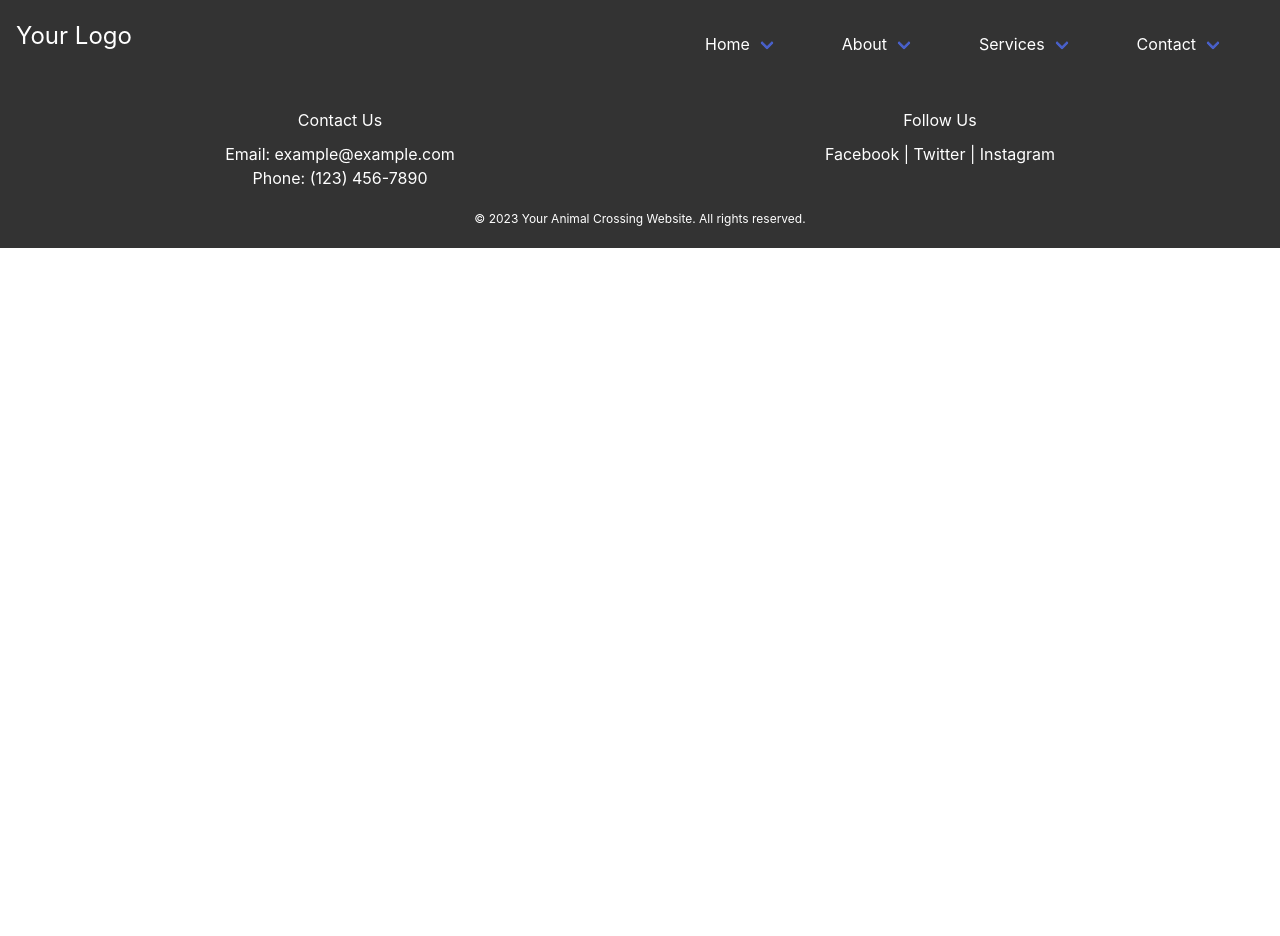
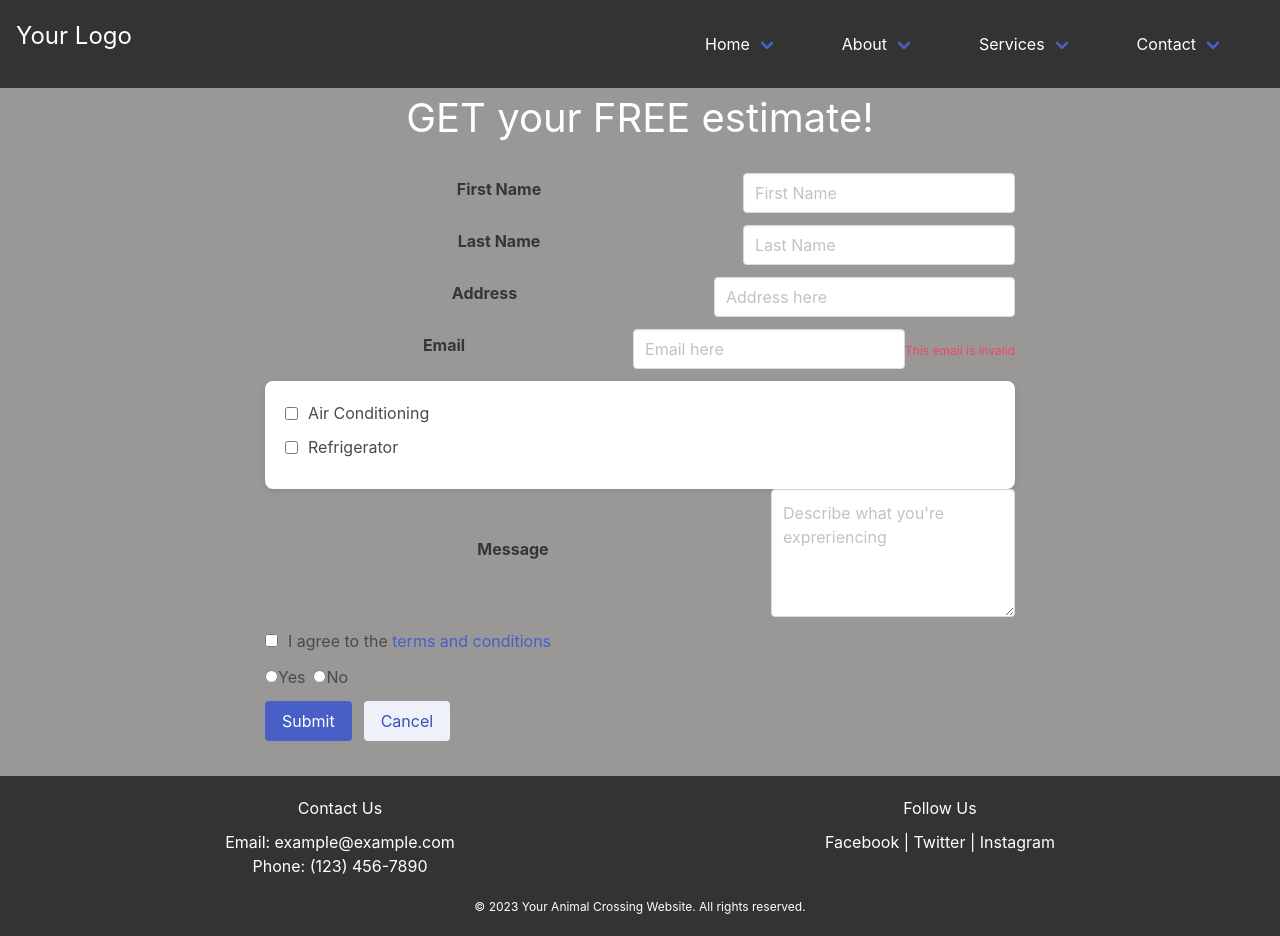
Before and after one commit to kaylonm17/B-andAC, a React (Create React App) app: page /App2 in a window 1280 px wide. Before the commit the page ends 800 px from the top, so only its background shows below. Built offline with nearby package versions, Linux system fonts and the light colour scheme.

Commit message:
form.css

```diff
--- a/src/App.js
+++ b/src/App.js
@@ -5,6 +5,9 @@ import { BrowserRouter as Router, Route, Switch } from 'react-router-dom';
 import Card from './cards';
 import WelcomeBanner from './WelcomeBanner';
 import Footer from './footer';
+import Estimate from "./App2";
+import TOS from "./App3";
+import EndPage from "./App4";
 
 
 function App() {
@@ -48,6 +51,15 @@ function App() {
           </body>
           </Route>
           {/* Add more routes for other services */}
+          <Route path="/App2">
+            <Estimate/>
+          </Route>
+          <Route path="/App3">
+            <TOS/>
+          </Route>
+          <Route path="/App4">
+            <EndPage/>
+          </Route>
         </Switch>
         <Footer />
       </Router>
--- a/src/App2.js
+++ b/src/App2.js
@@ -1,13 +1,17 @@
 import './App.css';
+import './Form.css';
+import { Link } from 'react-router-dom';
 import Navbar from './Navbar'
 import React from 'react';
 import Footer from './footer';
+import App3 from './App3';
+import App4 from './App4';
 
 function App2() {
     return (
 
         <div className="App">
-            <Navbar />
+
       <div className="app" >
       </div>
         <h1 className="app-color">GET your FREE estimate!</h1>
@@ -15,9 +19,16 @@ function App2() {
     <body className="app-color">
     <div className="form-container">
     <div class="field">
-  <label class="label">Name</label>
+  <label class="label"> First Name</label>
   <div class="control">
-    <input class="input" type="text" placeholder="Name here"></input>
+    <input class="input" type="text" placeholder="First Name"></input>
+  </div>
+</div>
+
+<div class="field">
+  <label class="label">Last Name</label>
+  <div class="control">
+    <input class="input" type="text" placeholder="Last Name"></input>
   </div>
 </div>
 
@@ -26,7 +37,6 @@ function App2() {
   <div class="control has-icons-right">
     <input class="input" type="text" placeholder="Address here"></input>
   </div>
-  <p class="help is-success">This username is available</p>
 </div>
 
 <div class="field">
@@ -61,7 +71,7 @@ function App2() {
   <div class="control">
     <label class="checkbox">
       <input type="checkbox"></input>
-      I agree to the <a href="#">terms and conditions</a>
+      I agree to the <a href="./App3">terms and conditions</a>
     </label>
   </div>
 </div>
@@ -81,7 +91,13 @@ function App2() {
 
 <div class="field is-grouped">
   <div class="control">
-    <button class="button is-link">Submit</button>
+    <ul>
+        <li>
+        <Link to="/App4">
+          <button className="button is-link">Submit</button>
+        </Link>
+        </li>
+    </ul>
   </div>
   <div class="control">
     <button class="button is-link is-light">Cancel</button>
@@ -89,7 +105,7 @@ function App2() {
 </div>
 </div>
     </body>
-    <Footer></Footer>
+
     </div>
 
     );
--- a/src/App3.js
+++ b/src/App3.js
@@ -7,7 +7,6 @@ import WelcomeBanner from './WelcomeBanner';
 function App3() {
 	return (
 	  <div className="App">
-			<Navbar/>
 		<header className="App-header">
 		<div className="app">
 
@@ -55,8 +54,6 @@ Last Updated: [Date]</p2>
 </div>
 			</div>
 		</body>
-
-		<Footer></Footer>
 		</div>
 
 
--- a/src/App4.js
+++ b/src/App4.js
@@ -2,3 +2,12 @@ import './App.css';
 import Navbar from './Navbar'
 import React from 'react';
 import Footer from './footer';
+
+function App4 () {
+    return (
+        <div className='App'>
+        </div>
+    );
+}
+
+export default App4;
--- /dev/null
+++ b/src/Form.css
@@ -0,0 +1,24 @@
+.form-container {
+    max-width: 800px;
+    margin: 0 auto;
+    padding: 25px;
+  }
+
+  .field {
+    display: flex;
+    flex-direction: row;
+    justify-content: space-between;
+    align-items: center;
+    margin-bottom: 10px;
+  }
+
+  .label {
+    flex: 1;
+    margin-right: 10px;
+  }
+
+  .input {
+    flex: 2;
+  }
+
+  /* Additional styling for other form elements can go here */
--- a/src/WelcomeBanner.js
+++ b/src/WelcomeBanner.js
@@ -1,7 +1,7 @@
 import React from 'react';
 import { Link, Route } from 'react-router-dom';
 import './WelcomeBanner.css'; // Import your CSS file for styling
-import App2 from './App2';
+import Estimate from './App2';
 
 
 const WelcomeBanner = () => {
@@ -20,9 +20,9 @@ const WelcomeBanner = () => {
           </ul>
         </div>
       </div>
-      <Route path="/App2">
-        <App2/>
-      </Route>
+      {/* <Route path="/App2">
+        <Estimate/>
+      </Route> */}
     </header>
   );
 };
```
